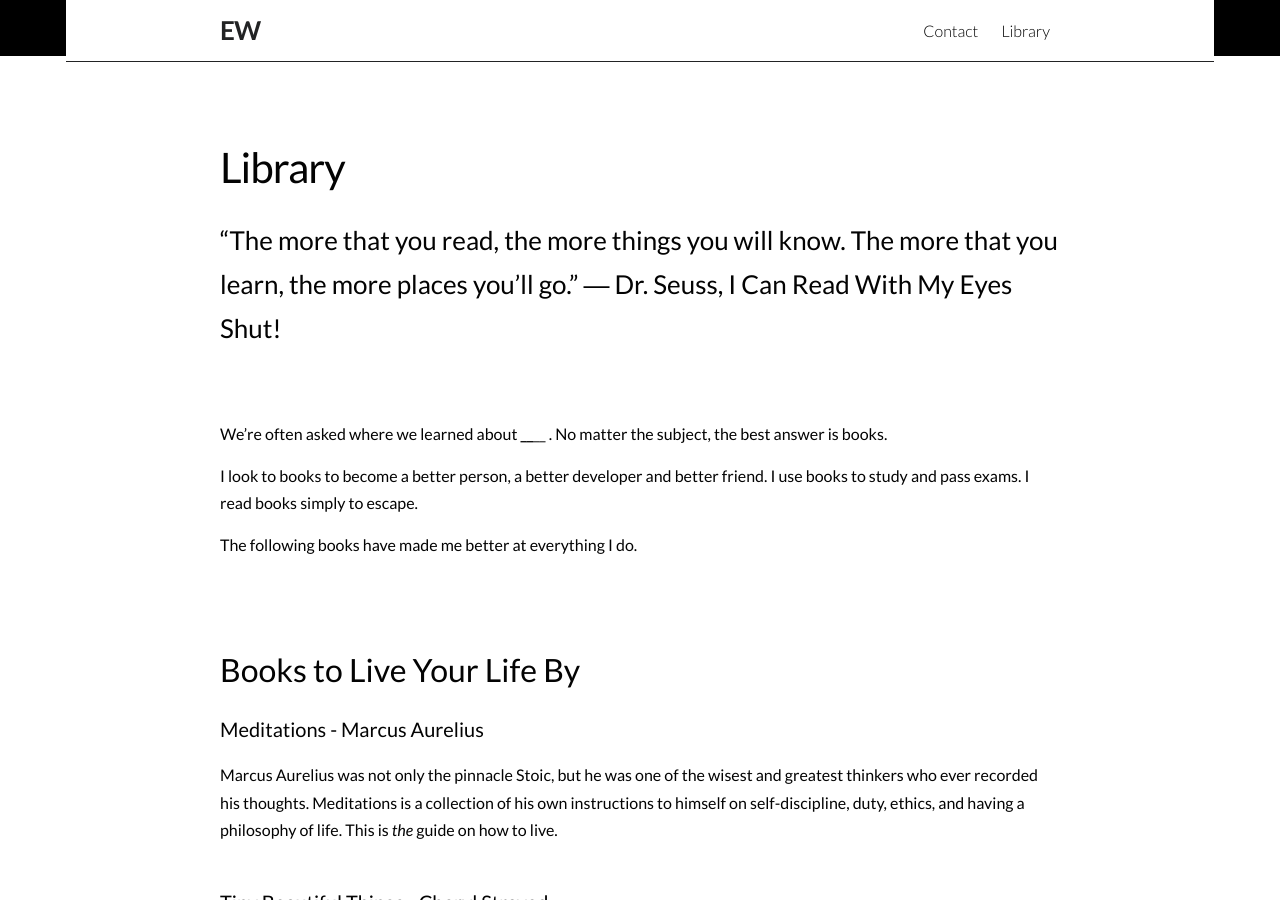
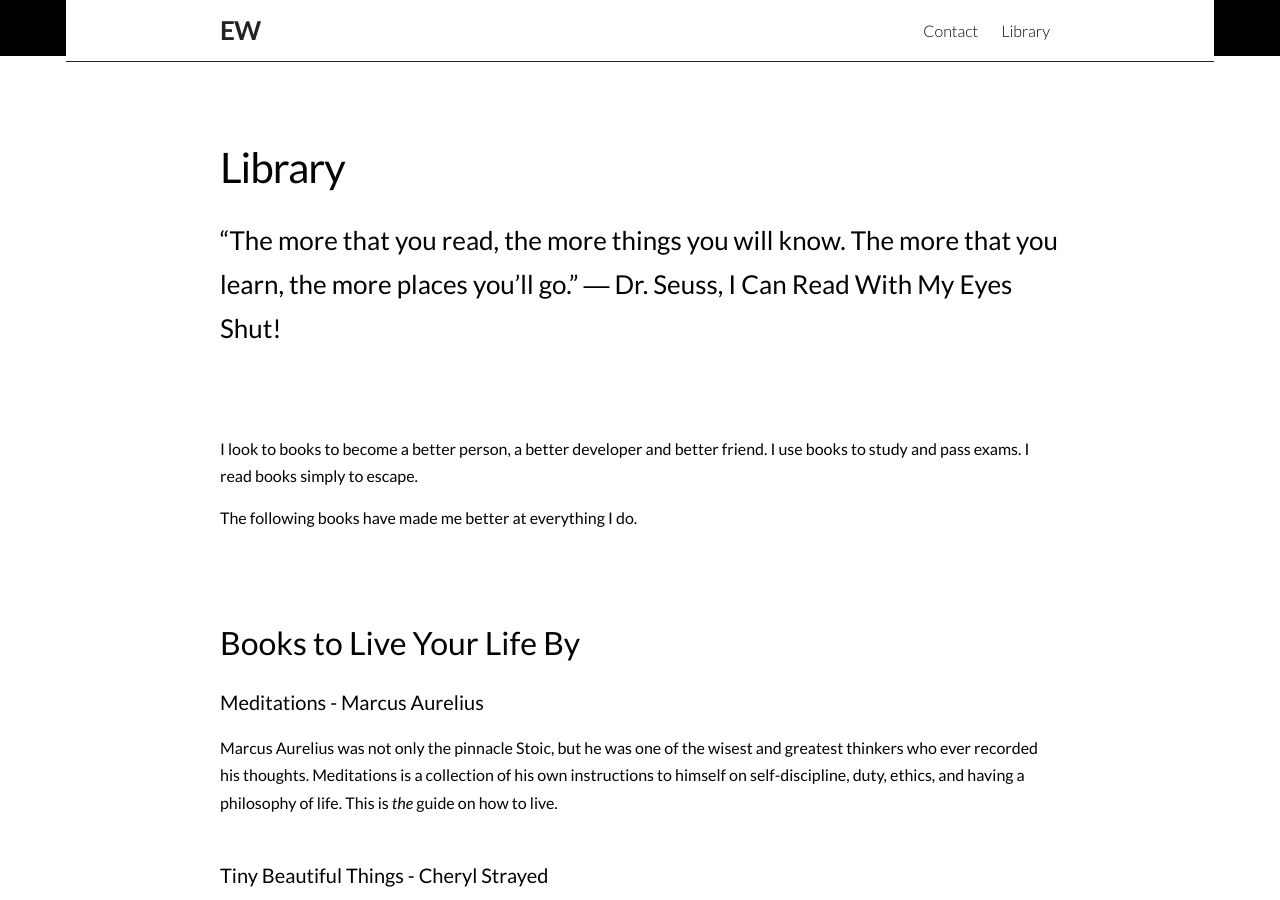
Before and after one commit to ericwindmill/ericwindmill.com, a Jekyll site: the page built from reading_list.md, in a window 1280 px wide and 900 px high. Built offline with Jekyll 4.4.1, drawn with Linux system fonts in a browser that asks for light colours; nearby versions of some CDN libraries; some of the changed text lies outside the part shown.

Commit message:
Update Reading List

```diff
--- a/_sass/home.scss
+++ b/_sass/home.scss
@@ -67,10 +67,6 @@
   position: relative;
 }
 
-.slogan--sentence {
-
-}
-
 .slogan--word {
   display: inline;
   height: 100px;
@@ -114,6 +110,7 @@
 }
 
 .works-page {
+
   margin: 20px 0 150px;
 }
 
--- a/reading_list.md
+++ b/reading_list.md
@@ -6,7 +6,6 @@ permalink: /books/
 ### “The more that you read, the more things you will know. The more that you learn, the more places you’ll go.” ― Dr. Seuss, I Can Read With My Eyes Shut!
 
 <br/><br/>
-We're often asked where we learned about ________ . No matter the subject, the best answer is books.
 
 I look to books to become a better person, a better developer and better friend. I use books to study and pass exams. I read books simply to escape.
 
```
Also changed, not shown: other parts of reading_list.md (+1 -0 lines).
